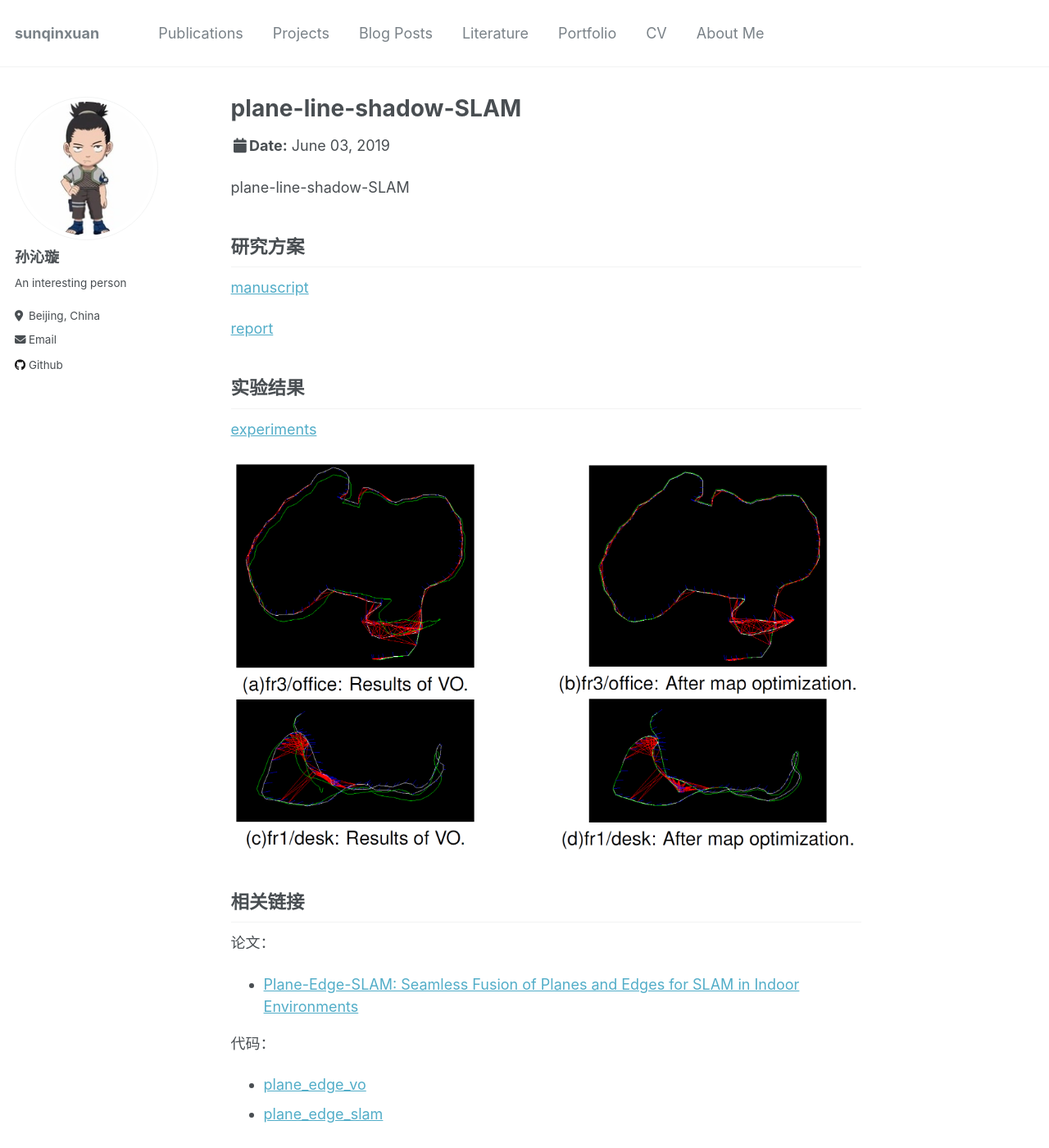
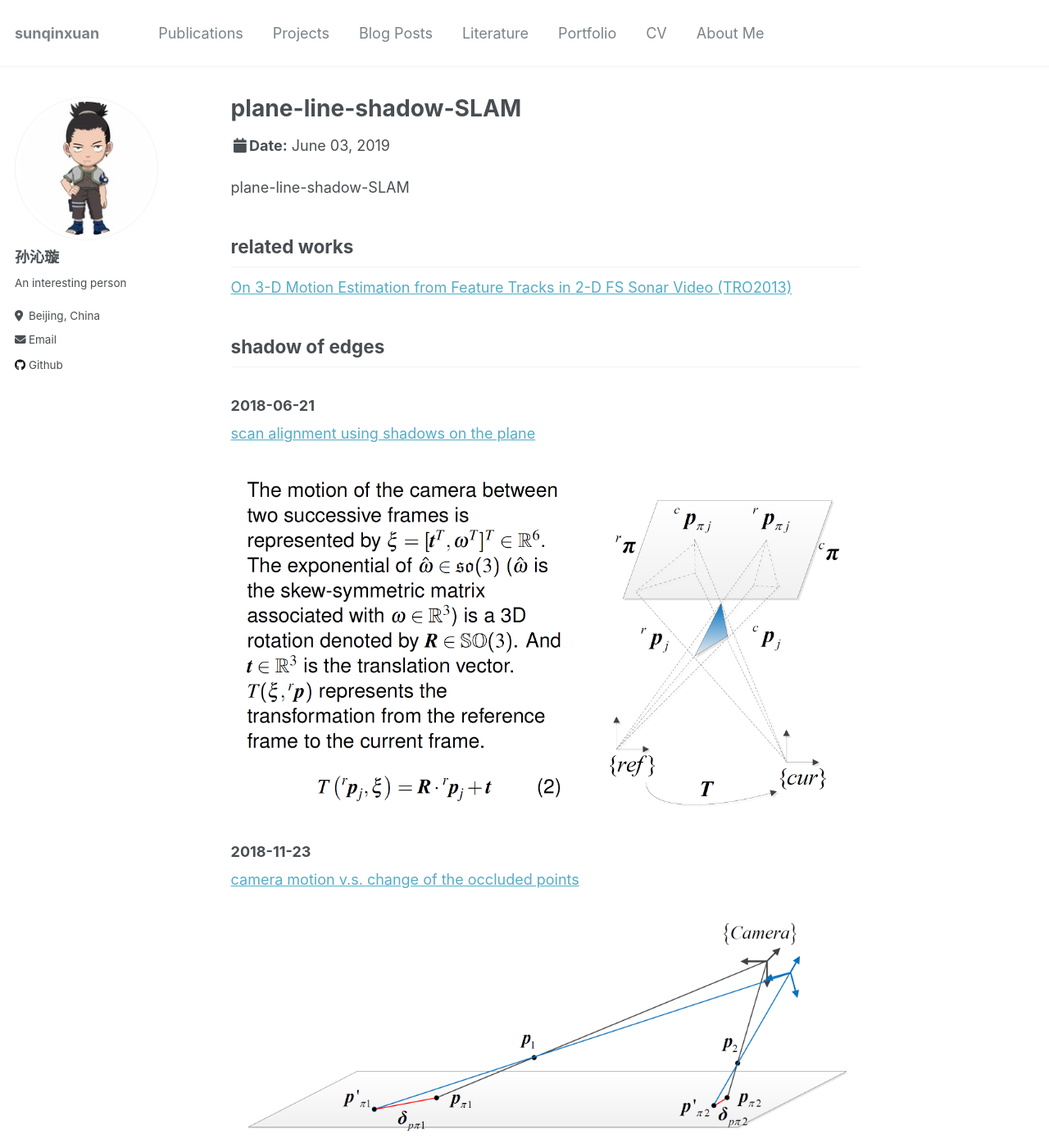
Before and after one commit to wdyiwdwd/wdyiwdwd.github.io, a Jekyll site: the page built from _projects/2019-06-03-shadow-SLAM.md, in a window 1280 px wide and 1400 px high. Shown: the whole window at 82% size. Built offline with Jekyll 4.4.1, drawn with Linux system fonts in a browser that asks for light colours; some of the changed text lies outside the part shown.

Commit message:
shadow slam

```diff
--- a/_projects/2019-06-03-shadow-SLAM.md
+++ b/_projects/2019-06-03-shadow-SLAM.md
@@ -10,25 +10,47 @@ location: "Tianjin, China"
 
 plane-line-shadow-SLAM
 
-## 研究方案
+## related works
 
-<a href="http://sunqinxuan.github.io/files/projects-2017-12-01-plane-edge-slam-methodology.pdf">manuscript</a>
+<a href="http://sunqinxuan.github.io/files/projects-2019-06-03-related-work.pdf">On 3-D Motion Estimation from Feature Tracks in 2-D FS Sonar Video (TRO2013)</a>
 
-<a href="http://sunqinxuan.github.io/files/projects-2017-12-01-plane-edge-slam-proposal.pdf">report</a>
+## shadow of edges
 
+### 2018-06-21
 
-## 实验结果
+<a href="http://sunqinxuan.github.io/files/projects-2019-06-03-edge-shadow-1.pdf">scan alignment using shadows on the plane</a>
 
-<a href="http://sunqinxuan.github.io/files/projects-2017-12-01-plane-edge-slam-expr.pdf">experiments</a>
+![img](https://sunqinxuan.github.io/images/projects-2019-06-03-img1.png)
 
-![img](https://sunqinxuan.github.io/images/projects-2017-12-01-img1.png)
+### 2018-11-23
 
+<a href="http://sunqinxuan.github.io/files/projects-2019-06-03-edge-shadow-2.pdf">camera motion v.s. change of the occluded points</a>
 
-## 相关链接
+![img](https://sunqinxuan.github.io/images/projects-2019-06-03-img2.png)
 
-论文：
-- [Plane-Edge-SLAM: Seamless Fusion of Planes and Edges for SLAM in Indoor Environments](https://sunqinxuan.github.io/publication/TASE2020)
+## shadow of lines
+
+### 2019-03-26
+
+<a href="http://sunqinxuan.github.io/files/projects-2019-06-03-line-shadow-1.pdf">Motion Estimation using Occluding Lines</a>
+
+![img](https://sunqinxuan.github.io/images/projects-2019-06-03-img3.png)
+
+### 2019-06-03
+
+<a href="http://sunqinxuan.github.io/files/projects-2019-06-03-line-shadow-2.pdf">plane-line-shadow-SLAM</a>
+
+![img](https://sunqinxuan.github.io/images/projects-2019-06-03-img4.png)
+
+## experiments
+
+<a href="http://sunqinxuan.github.io/files/projects-2019-06-03-expr.pdf">experiments on some sequence of TUM dataset.</a>
+
+## related links
+
+patent：
+- [CN202010089290](https://sunqinxuan.github.io/publication/CN202010089290)
 
 代码：
-- [plane_edge_vo](https://github.com/sunqinxuan/plane_edge_vo)
-- [plane_edge_slam](https://github.com/sunqinxuan/plane_edge_slam)
+- [plane_edge_shadow](https://github.com/sunqinxuan/plane_edge_shadow)
+- [plane_line_shadow](https://github.com/sunqinxuan/plane_line_shadow)
```
Also changed, not shown: images/projects-2019-06-03-img1.png (added), images/projects-2019-06-03-img2.png (added), images/projects-2019-06-03-img3.png (added), images/projects-2019-06-03-img4.png (added), 6 other files.
